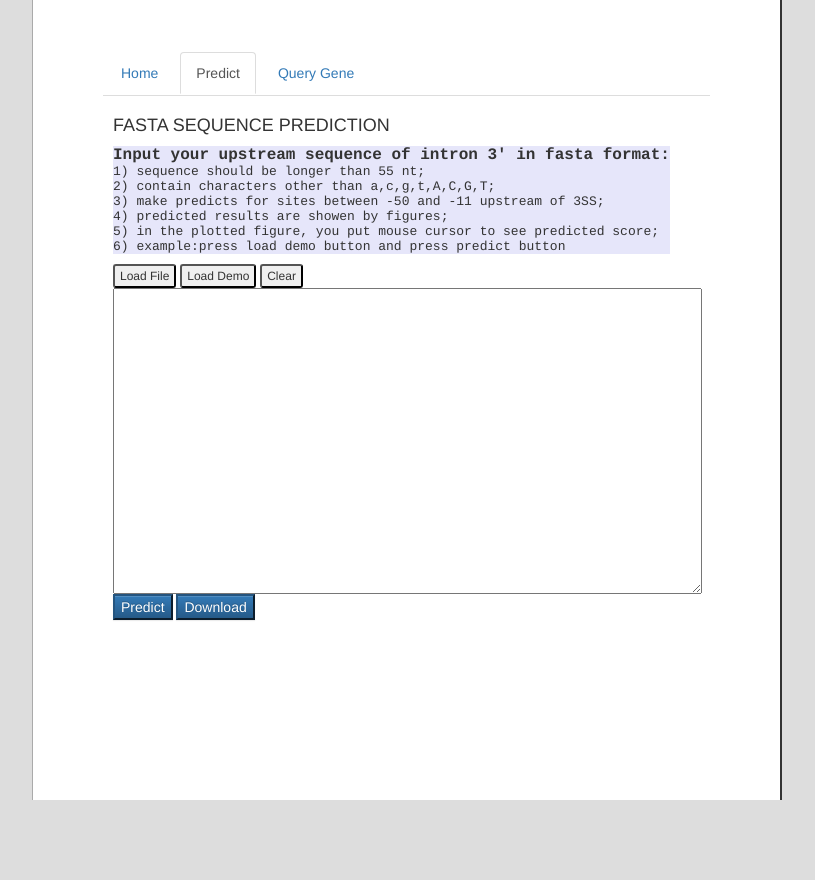
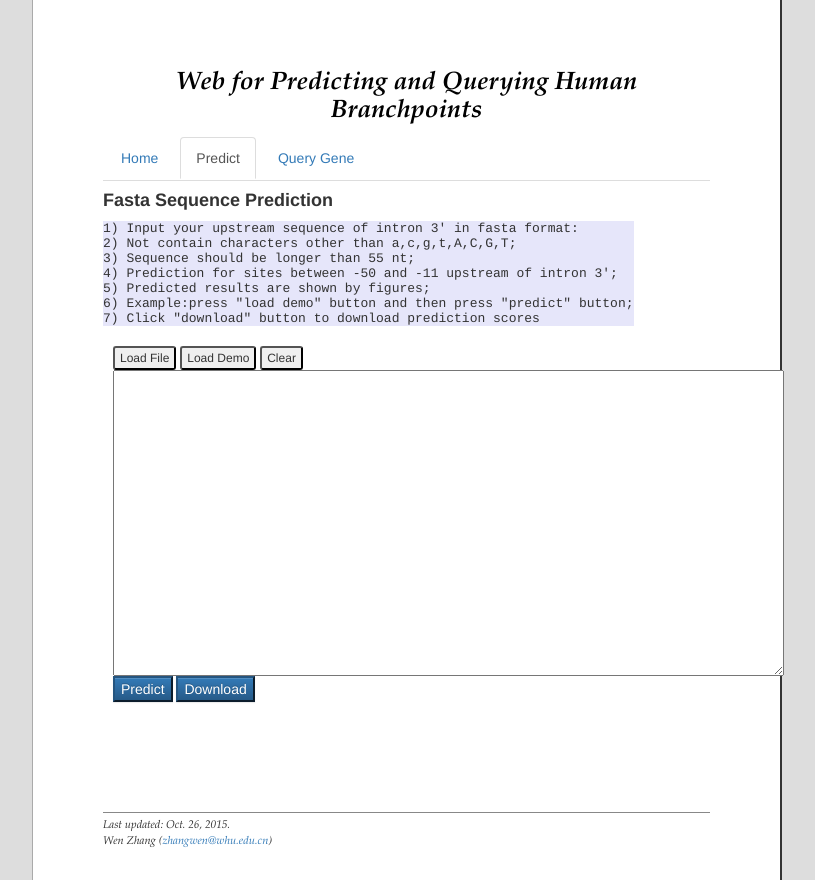
Before and after one commit to nimezhu/branchapp, a plain HTML site: page web/predict.html in a window 1280 px wide. Shown: the whole page, without its empty margins (233-1048 px from the left). Before the commit the page ends 800 px from the top, so only its background shows below. Drawn offline with nearby package versions, Linux system fonts and the light colour scheme.

Commit message:
before revise query

```diff
--- a/web/predict.html
+++ b/web/predict.html
@@ -18,33 +18,36 @@
 	<title>Branchpoints Predict</title>
 </head>
 <body>
+
+		<h1 id="title"><font color="black"><I><B>Web for Predicting and Querying Human Branchpoints</B></I></font></h1>
+
 <ul class="nav nav-tabs">
   <li role="presentation" ><a href="home.html">Home</a></li>
   <li role="presentation" class="active"><a href="predict.html">Predict</a></li>
   <li role="presentation" ><a href="query.html">Query Gene</a></li>
 </ul>
 
-<div style="padding:10px" ng-app="MyApp" ng-controller="MyCtrl" ng-init="">
 
-<h4>FASTA SEQUENCE PREDICTION</h4>
+
+<h4><B>Fasta Sequence Prediction</B></h4>
 
 <p>
 		<table>
 			<tr>
 				<td bgcolor="lavender">
-					<font face="courier" size=3><B>Input your upstream sequence of intron 3' in fasta format:</B><br></font>
-					<font face="courier" size=2>1) sequence should be longer than 55 nt;<br></font>
-					<font face="courier" size=2>2) contain characters other than a,c,g,t,A,C,G,T;<br></font>
-					<font face="courier" size=2>3) make predicts for sites between -50 and -11 upstream of 3SS;<br></font>
-		         	<font face="courier" size=2>4) predicted results are showen by figures; <br></font>
-					<font face="courier" size=2>5) in the plotted figure, you put mouse cursor to see predicted score; <br></font>
-                  	<font face="courier" size=2>6) example:press load demo button and press predict button</font>
+					<font face="courier" size=2>1) Input your upstream sequence of intron 3' in fasta format:<br></font>
+					<font face="courier" size=2>2) Not contain characters other than a,c,g,t,A,C,G,T;<br></font>
+					<font face="courier" size=2>3) Sequence should be longer than 55 nt;<br></font>
+					<font face="courier" size=2>4) Prediction for sites between -50 and -11 upstream of intron 3';<br></font>
+		         	<font face="courier" size=2>5) Predicted results are shown by figures; <br></font>
+                  	<font face="courier" size=2>6) Example:press "load demo" button and then press "predict" button;<br></font>
+                	<font face="courier" size=2>7) Click "download" button to download prediction scores</font>
 				</td>
 			</tr>
 		</table>
 </p>
 
-
+<div style="padding:10px" ng-app="MyApp" ng-controller="MyCtrl" ng-init="">
 <div>
 <!--
 <button ng-click="loadFile()" class="btn-xs">Load File</button> <input type="file" ng-model="file"></input>
@@ -67,7 +70,8 @@
 </div>
 </div>
 
-<textArea ng-model="faText" cols=70 rows=15 style="overflow-y:scroll"></textArea>
+<textArea ng-model="faText" cols=80 rows=15 style="overflow-y:scroll"></textArea>
+<br>
 <button ng-click="predictFaText()" class="btn-primary">Predict</button>
 <button ng-click="save()" class="btn-primary">Download</button>
 <div>
@@ -259,5 +263,9 @@ function parseFa(txt) {
 
 }(jQuery,d3,angular))
 </script>
+
+	<div id="footer"><em>Last updated: Oct. 26, 2015.<br />Wen Zhang (<a href="mailto:zhangwen@whu.edu.cn">zhangwen@whu.edu.cn</a>)</em></div>
+</div>
+
 </body>
 </html>
```
Also changed, not shown: web/home.html (+17 -10 lines), web/query.html (+21 -5 lines).
